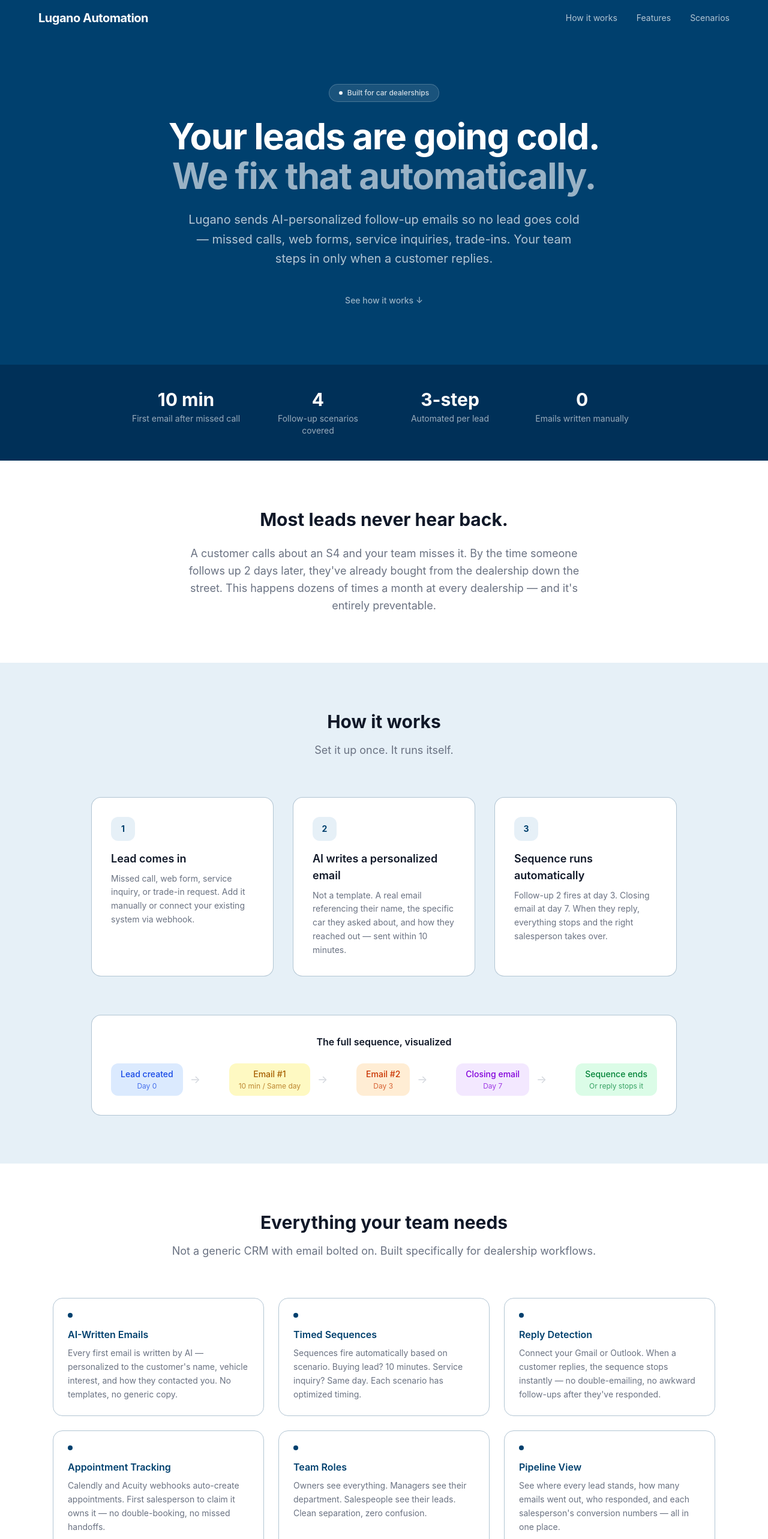
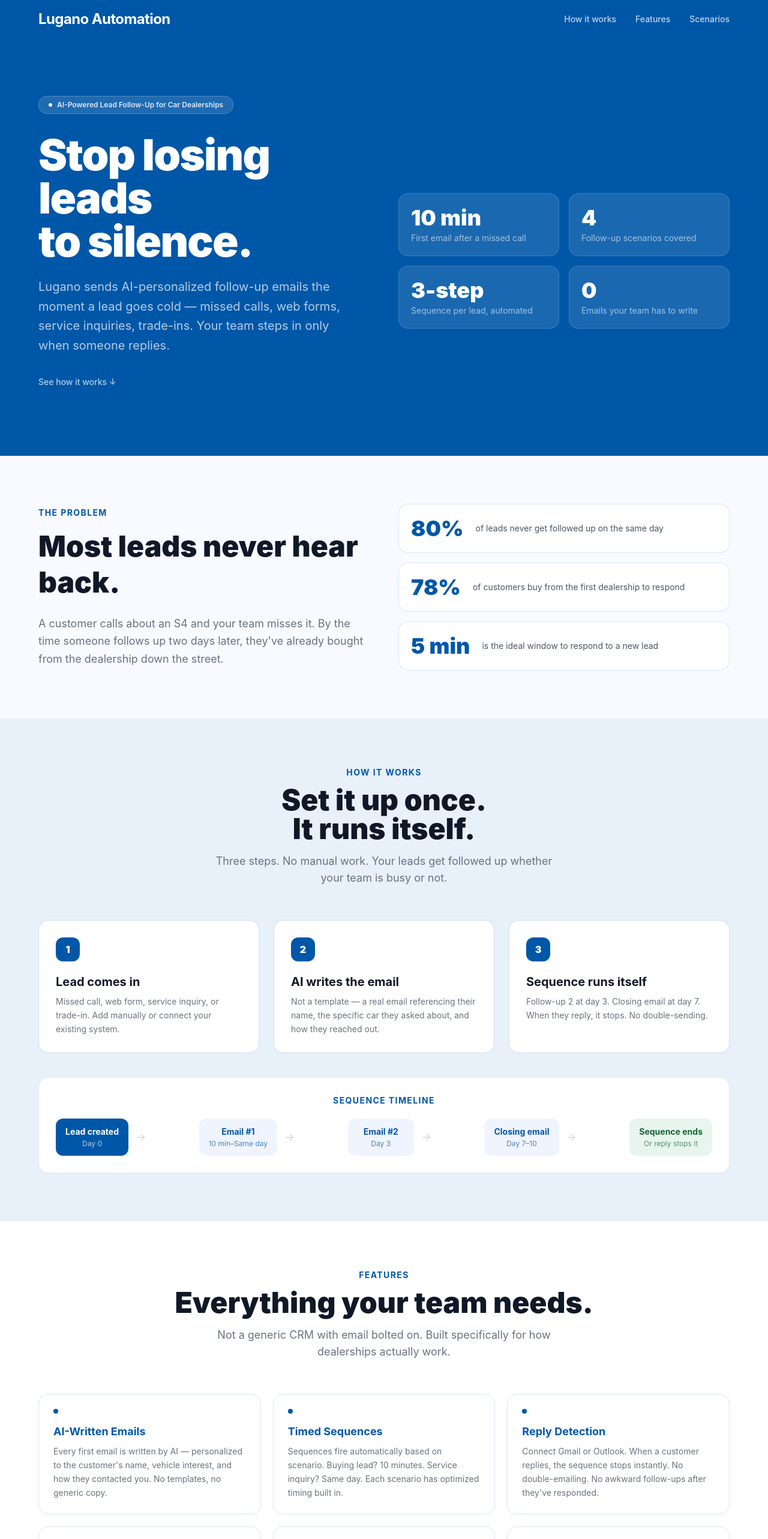
Before and after one commit to SolariAutomation/lugano-landing, a Next.js app: page / in a window 1280 px wide. Shown: the top 2566 px of the page at 60% size. Built offline with nearby package versions, Linux system fonts and the light colour scheme.

Commit message:
Full redesign: brighter blue, denser layout, fact blocks, bigger typography, Okta-style sections

```diff
--- a/app/page.tsx
+++ b/app/page.tsx
@@ -1,131 +1,55 @@
-import Link from "next/link";
 import AnimateIn from "./components/AnimateIn";
 
+const BRAND = "#0057a8";
+const BRAND_DARK = "#004490";
+const BRAND_LIGHT = "#e8f0fa";
 const APP_URL = "https://app.luganoautomation.com";
 
 export default function HomePage() {
   return (
     <div className="min-h-screen bg-white text-gray-900">
 
-      {/* Nav — blue */}
-      <nav className="sticky top-0 z-50 bg-[#00406e] px-6 py-4">
+      {/* Nav */}
+      <nav className="sticky top-0 z-50 px-6 py-4" style={{ backgroundColor: BRAND }}>
         <div className="max-w-6xl mx-auto flex items-center justify-between">
-          <span className="font-bold text-xl tracking-tight text-white">Lugano Automation</span>
+          <span className="font-bold text-2xl tracking-tight text-white">Lugano Automation</span>
           <div className="hidden md:flex items-center gap-8">
-            <a href="#how-it-works" className="text-sm text-white/70 hover:text-white transition">How it works</a>
-            <a href="#features" className="text-sm text-white/70 hover:text-white transition">Features</a>
-            <a href="#scenarios" className="text-sm text-white/70 hover:text-white transition">Scenarios</a>
+            <a href="#how-it-works" className="text-sm text-white/75 hover:text-white transition font-medium">How it works</a>
+            <a href="#features" className="text-sm text-white/75 hover:text-white transition font-medium">Features</a>
+            <a href="#scenarios" className="text-sm text-white/75 hover:text-white transition font-medium">Scenarios</a>
           </div>
         </div>
       </nav>
 
-      {/* Hero — blue background */}
-      <section className="bg-[#00406e] px-6 pt-20 pb-24 text-center">
-        <div className="max-w-5xl mx-auto">
-          <div className="inline-flex items-center gap-2 bg-white/10 border border-white/20 rounded-full px-4 py-1.5 text-xs text-white/80 mb-6 font-medium">
+      {/* Hero */}
+      <section className="px-6 pt-24 pb-28" style={{ backgroundColor: BRAND }}>
+        <div className="max-w-6xl mx-auto">
+          <div className="inline-flex items-center gap-2 rounded-full px-4 py-1.5 text-xs font-semibold mb-8 border border-white/20" style={{ backgroundColor: "rgba(255,255,255,0.12)", color: "rgba(255,255,255,0.85)" }}>
             <span className="w-1.5 h-1.5 rounded-full bg-white inline-block animate-pulse"></span>
-            Built for car dealerships
+            AI-Powered Lead Follow-Up for Car Dealerships
           </div>
-          <h1 className="text-5xl md:text-6xl font-bold leading-[1.1] tracking-tight mb-6 text-white">
-            Your leads are going cold.<br />
-            <span className="text-white/60">We fix that automatically.</span>
+          <div className="grid grid-cols-1 lg:grid-cols-2 gap-12 items-center">
+            <div>
+              <h1 className="text-6xl lg:text-7xl font-black leading-[1.0] tracking-tight mb-6 text-white">
+                Stop losing leads<br />to silence.
               </h1>
-          <p className="text-xl text-white/70 max-w-2xl mx-auto mb-10 leading-relaxed">
-            Lugano sends AI-personalized follow-up emails so no lead goes cold — missed calls, web forms, service inquiries, trade-ins. Your team steps in only when a customer replies.
+              <p className="text-xl text-white/70 leading-relaxed mb-8 max-w-lg">
+                Lugano sends AI-personalized follow-up emails the moment a lead goes cold — missed calls, web forms, service inquiries, trade-ins. Your team steps in only when someone replies.
               </p>
-          <a href="#how-it-works" className="text-white/60 hover:text-white text-sm font-medium transition">
+              <a href="#how-it-works" className="inline-flex items-center gap-2 text-white/70 hover:text-white font-medium text-sm transition">
                 See how it works ↓
               </a>
             </div>
-      </section>
-
-      {/* Stats strip */}
-      <section className="bg-[#003058] py-10">
-        <div className="max-w-4xl mx-auto px-6 grid grid-cols-2 md:grid-cols-4 gap-8 text-center">
+            <div className="grid grid-cols-2 gap-4">
               {[
-            { stat: "10 min", label: "First email after missed call" },
+                { stat: "10 min", label: "First email after a missed call" },
                 { stat: "4", label: "Follow-up scenarios covered" },
-            { stat: "3-step", label: "Automated per lead" },
-            { stat: "0", label: "Emails written manually" },
-          ].map((item) => (
-            <div key={item.stat}>
-              <p className="text-3xl font-bold text-white">{item.stat}</p>
-              <p className="text-sm text-white/60 mt-1">{item.label}</p>
-            </div>
-          ))}
-        </div>
-      </section>
-
-      {/* Problem section */}
-      <section className="max-w-4xl mx-auto px-6 py-20 text-center">
-        <AnimateIn>
-          <h2 className="text-3xl font-bold mb-6">Most leads never hear back.</h2>
-          <p className="text-gray-500 text-lg max-w-2xl mx-auto leading-relaxed">
-            A customer calls about an S4 and your team misses it. By the time someone follows up 2 days later, they&apos;ve already bought from the dealership down the street. This happens dozens of times a month at every dealership — and it&apos;s entirely preventable.
-          </p>
-        </AnimateIn>
-      </section>
-
-      {/* How it works */}
-      <section id="how-it-works" className="bg-[#e6f0f7] py-20">
-        <div className="max-w-5xl mx-auto px-6">
-          <AnimateIn>
-          <div className="text-center mb-16">
-            <h2 className="text-3xl font-bold mb-4">How it works</h2>
-            <p className="text-gray-500 text-lg">Set it up once. It runs itself.</p>
-          </div>
-          </AnimateIn>
-
-          <div className="grid grid-cols-1 md:grid-cols-3 gap-8">
-            {[
-              {
-                step: "01",
-                title: "Lead comes in",
-                desc: "Missed call, web form, service inquiry, or trade-in request. Add it manually or connect your existing system via webhook.",
-                icon: "📥",
-              },
-              {
-                step: "02",
-                title: "AI writes a personalized email",
-                desc: "Not a template. A real email referencing their name, the specific car they asked about, and how they reached out — sent within 10 minutes.",
-                icon: "✍️",
-              },
-              {
-                step: "03",
-                title: "Sequence runs automatically",
-                desc: "Follow-up 2 fires at day 3. Closing email at day 7. When they reply, everything stops and the right salesperson takes over.",
-                icon: "⚡",
-              },
-            ].map((item, i) => (
-              <AnimateIn key={item.step} delay={i * 150} direction="up">
-              <div className="bg-white border border-[#00406e]/30 rounded-2xl p-8 relative h-full">
-                  <div className="w-10 h-10 rounded-xl bg-[#e6f0f7] flex items-center justify-center mb-4">
-                  <span className="text-[#00406e] font-bold text-sm">{item.step.replace('0', '')}</span>
-                </div>
-                <h3 className="font-semibold text-lg text-gray-900 mb-2">{item.title}</h3>
-                <p className="text-gray-500 text-sm leading-relaxed">{item.desc}</p>
-              </div>
-              </AnimateIn>
-            ))}
-          </div>
-
-          {/* Flow diagram */}
-          <div className="mt-16 bg-white border border-[#00406e]/30 rounded-2xl p-8">
-            <h3 className="font-semibold text-gray-900 mb-6 text-center">The full sequence, visualized</h3>
-            <div className="flex items-center justify-between flex-wrap gap-4 text-center text-sm">
-              {[
-                { label: "Lead created", sub: "Day 0", color: "bg-blue-100 text-blue-700" },
-                { label: "Email #1", sub: "10 min / Same day", color: "bg-yellow-100 text-yellow-700" },
-                { label: "Email #2", sub: "Day 3", color: "bg-orange-100 text-orange-700" },
-                { label: "Closing email", sub: "Day 7", color: "bg-purple-100 text-purple-700" },
-                { label: "Sequence ends", sub: "Or reply stops it", color: "bg-green-100 text-green-700" },
-              ].map((item, i, arr) => (
-                <div key={item.label} className="flex items-center gap-3">
-                  <div className={`px-4 py-2 rounded-xl font-medium ${item.color}`}>
-                    <p>{item.label}</p>
-                    <p className="text-xs font-normal opacity-75 mt-0.5">{item.sub}</p>
-                  </div>
-                  {i < arr.length - 1 && <span className="text-gray-300 text-lg hidden md:block">→</span>}
+                { stat: "3-step", label: "Sequence per lead, automated" },
+                { stat: "0", label: "Emails your team has to write" },
+              ].map(item => (
+                <div key={item.stat} className="rounded-2xl p-5 border border-white/15" style={{ backgroundColor: "rgba(255,255,255,0.1)" }}>
+                  <p className="text-4xl font-black text-white mb-1">{item.stat}</p>
+                  <p className="text-sm text-white/60 leading-snug">{item.label}</p>
                 </div>
               ))}
             </div>
@@ -133,50 +57,113 @@
         </div>
       </section>
 
+      {/* Problem */}
+      <section className="px-6 py-20" style={{ backgroundColor: "#f8faff" }}>
+        <div className="max-w-6xl mx-auto">
+          <AnimateIn>
+            <div className="grid grid-cols-1 lg:grid-cols-2 gap-12 items-center">
+              <div>
+                <p className="text-sm font-bold uppercase tracking-widest mb-4" style={{ color: BRAND }}>The Problem</p>
+                <h2 className="text-5xl font-black leading-tight mb-6">Most leads never hear back.</h2>
+                <p className="text-gray-500 text-lg leading-relaxed">
+                  A customer calls about an S4 and your team misses it. By the time someone follows up two days later, they've already bought from the dealership down the street.
+                </p>
+              </div>
+              <div className="grid grid-cols-1 gap-4">
+                {[
+                  { pct: "80%", label: "of leads never get followed up on the same day" },
+                  { pct: "78%", label: "of customers buy from the first dealership to respond" },
+                  { pct: "5 min", label: "is the ideal window to respond to a new lead" },
+                ].map(item => (
+                  <div key={item.pct} className="flex items-center gap-5 rounded-2xl p-5 border border-[#0057a8]/15 bg-white">
+                    <span className="text-4xl font-black shrink-0" style={{ color: BRAND }}>{item.pct}</span>
+                    <span className="text-gray-600 text-sm leading-snug">{item.label}</span>
+                  </div>
+                ))}
+              </div>
+            </div>
+          </AnimateIn>
+        </div>
+      </section>
+
+      {/* How it works */}
+      <section id="how-it-works" className="px-6 py-20" style={{ backgroundColor: BRAND_LIGHT }}>
+        <div className="max-w-6xl mx-auto">
+          <AnimateIn>
+            <div className="text-center mb-14">
+              <p className="text-sm font-bold uppercase tracking-widest mb-3" style={{ color: BRAND }}>How It Works</p>
+              <h2 className="text-5xl font-black mb-4">Set it up once.<br />It runs itself.</h2>
+              <p className="text-gray-500 text-lg max-w-xl mx-auto">Three steps. No manual work. Your leads get followed up whether your team is busy or not.</p>
+            </div>
+          </AnimateIn>
+
+          <div className="grid grid-cols-1 md:grid-cols-3 gap-6 mb-10">
+            {[
+              { n: "1", title: "Lead comes in", desc: "Missed call, web form, service inquiry, or trade-in. Add manually or connect your existing system." },
+              { n: "2", title: "AI writes the email", desc: "Not a template — a real email referencing their name, the specific car they asked about, and how they reached out." },
+              { n: "3", title: "Sequence runs itself", desc: "Follow-up 2 at day 3. Closing email at day 7. When they reply, it stops. No double-sending." },
+            ].map((item, i) => (
+              <AnimateIn key={item.n} delay={i * 120} direction="up">
+                <div className="bg-white rounded-2xl p-7 border h-full" style={{ borderColor: `${BRAND}30` }}>
+                  <div className="w-10 h-10 rounded-xl flex items-center justify-center font-black text-white mb-5" style={{ backgroundColor: BRAND }}>
+                    {item.n}
+                  </div>
+                  <h3 className="text-xl font-bold mb-2">{item.title}</h3>
+                  <p className="text-gray-500 text-sm leading-relaxed">{item.desc}</p>
+                </div>
+              </AnimateIn>
+            ))}
+          </div>
+
+          {/* Sequence flow */}
+          <AnimateIn>
+            <div className="bg-white rounded-2xl p-7 border" style={{ borderColor: `${BRAND}20` }}>
+              <p className="text-sm font-bold uppercase tracking-widest mb-5 text-center" style={{ color: BRAND }}>Sequence Timeline</p>
+              <div className="flex items-stretch justify-between flex-wrap gap-3">
+                {[
+                  { label: "Lead created", sub: "Day 0", bg: BRAND, text: "white" },
+                  { label: "Email #1", sub: "10 min–Same day", bg: "#f0f4ff", text: BRAND },
+                  { label: "Email #2", sub: "Day 3", bg: "#f0f4ff", text: BRAND },
+                  { label: "Closing email", sub: "Day 7–10", bg: "#f0f4ff", text: BRAND },
+                  { label: "Sequence ends", sub: "Or reply stops it", bg: "#e8f5ee", text: "#166534" },
+                ].map((s, i, arr) => (
+                  <div key={s.label} className="flex items-center gap-3">
+                    <div className="px-4 py-3 rounded-xl text-center min-w-[110px]" style={{ backgroundColor: s.bg, color: s.text }}>
+                      <p className="font-bold text-sm">{s.label}</p>
+                      <p className="text-xs opacity-70 mt-0.5">{s.sub}</p>
+                    </div>
+                    {i < arr.length - 1 && <span className="text-gray-300 text-lg hidden md:block">→</span>}
+                  </div>
+                ))}
+              </div>
+            </div>
+          </AnimateIn>
+        </div>
+      </section>
+
       {/* Features */}
-      <section id="features" className="bg-white py-20">
-        <div className="max-w-6xl mx-auto px-6">
-        <div className="text-center mb-16">
-          <h2 className="text-3xl font-bold mb-4">Everything your team needs</h2>
-          <p className="text-gray-500 text-lg">Not a generic CRM with email bolted on. Built specifically for dealership workflows.</p>
+      <section id="features" className="px-6 py-20 bg-white">
+        <div className="max-w-6xl mx-auto">
+          <AnimateIn>
+            <div className="text-center mb-14">
+              <p className="text-sm font-bold uppercase tracking-widest mb-3" style={{ color: BRAND }}>Features</p>
+              <h2 className="text-5xl font-black mb-4">Everything your team needs.</h2>
+              <p className="text-gray-500 text-lg max-w-xl mx-auto">Not a generic CRM with email bolted on. Built specifically for how dealerships actually work.</p>
             </div>
-        <div className="grid grid-cols-1 md:grid-cols-2 lg:grid-cols-3 gap-6">
+          </AnimateIn>
+          <div className="grid grid-cols-1 md:grid-cols-2 lg:grid-cols-3 gap-5">
             {[
-            {
-              icon: "✉️",
-              title: "AI-Written Emails",
-              desc: "Every first email is written by AI — personalized to the customer's name, vehicle interest, and how they contacted you. No templates, no generic copy.",
-            },
-            {
-              icon: "⏱️",
-              title: "Timed Sequences",
-              desc: "Sequences fire automatically based on scenario. Buying lead? 10 minutes. Service inquiry? Same day. Each scenario has optimized timing.",
-            },
-            {
-              icon: "📬",
-              title: "Reply Detection",
-              desc: "Connect your Gmail or Outlook. When a customer replies, the sequence stops instantly — no double-emailing, no awkward follow-ups after they've responded.",
-            },
-            {
-              icon: "📅",
-              title: "Appointment Tracking",
-              desc: "Calendly and Acuity webhooks auto-create appointments. First salesperson to claim it owns it — no double-booking, no missed handoffs.",
-            },
-            {
-              icon: "👥",
-              title: "Team Roles",
-              desc: "Owners see everything. Managers see their department. Salespeople see their leads. Clean separation, zero confusion.",
-            },
-            {
-              icon: "📊",
-              title: "Pipeline View",
-              desc: "See where every lead stands, how many emails went out, who responded, and each salesperson's conversion numbers — all in one place.",
-            },
+              { title: "AI-Written Emails", desc: "Every first email is written by AI — personalized to the customer's name, vehicle interest, and how they contacted you. No templates, no generic copy." },
+              { title: "Timed Sequences", desc: "Sequences fire automatically based on scenario. Buying lead? 10 minutes. Service inquiry? Same day. Each scenario has optimized timing built in." },
+              { title: "Reply Detection", desc: "Connect Gmail or Outlook. When a customer replies, the sequence stops instantly. No double-emailing. No awkward follow-ups after they've responded." },
+              { title: "Appointment Tracking", desc: "Calendly and Acuity webhooks auto-create appointments. First salesperson to claim it owns it — no double-booking, no missed handoffs." },
+              { title: "Team Roles", desc: "Owners see everything. Managers see their department. Salespeople see only their leads. Clean separation, zero confusion." },
+              { title: "Pipeline Analytics", desc: "See where every lead stands, how many emails went out, response rates, and each salesperson's performance — all in one place." },
             ].map((f, i) => (
-            <AnimateIn key={f.title} delay={i * 80} direction="up">
-            <div className="border border-[#00406e]/30 rounded-2xl p-6 hover:shadow-sm transition h-full hover:border-[#00406e]/60">
-              <div className="w-2 h-2 rounded-full bg-[#00406e] mb-4"></div>
-              <h3 className="font-semibold text-[#00406e] mb-2">{f.title}</h3>
+              <AnimateIn key={f.title} delay={i * 70} direction="up">
+                <div className="rounded-2xl p-6 h-full border hover:shadow-md transition-all" style={{ borderColor: `${BRAND}25` }}>
+                  <div className="w-2 h-2 rounded-full mb-4" style={{ backgroundColor: BRAND }}></div>
+                  <h3 className="text-lg font-bold mb-2" style={{ color: BRAND }}>{f.title}</h3>
                   <p className="text-gray-500 text-sm leading-relaxed">{f.desc}</p>
                 </div>
               </AnimateIn>
@@ -186,47 +173,30 @@
       </section>
 
       {/* Scenarios */}
-      <section id="scenarios" className="bg-[#e6f0f7] py-20">
-        <div className="max-w-4xl mx-auto px-6">
-          <div className="text-center mb-12">
-            <h2 className="text-3xl font-bold mb-4">Four scenarios, fully covered</h2>
-            <p className="text-gray-500">Every type of cold lead gets the right sequence automatically.</p>
+      <section id="scenarios" className="px-6 py-20" style={{ backgroundColor: BRAND_LIGHT }}>
+        <div className="max-w-6xl mx-auto">
+          <AnimateIn>
+            <div className="text-center mb-14">
+              <p className="text-sm font-bold uppercase tracking-widest mb-3" style={{ color: BRAND }}>Scenarios</p>
+              <h2 className="text-5xl font-black mb-4">Four scenarios,<br />fully covered.</h2>
+              <p className="text-gray-500 text-lg max-w-xl mx-auto">Every type of cold lead gets the right sequence automatically. Nothing falls through the cracks.</p>
             </div>
-          <div className="grid grid-cols-1 md:grid-cols-2 gap-4">
+          </AnimateIn>
+          <div className="grid grid-cols-1 md:grid-cols-2 gap-5">
             {[
-              {
-                name: "Missed Call / Web Form",
-                dept: "Sales",
-                timing: "Email #1: 10 min · Email #2: Day 3 · Closing: Day 7",
-                desc: "Lead called about a vehicle or submitted a form. Follows up fast before they move on.",
-              },
-              {
-                name: "Service Inquiry",
-                dept: "Service",
-                timing: "Email #1: Same day · Email #2: Day 3 · Closing: Day 7",
-                desc: "Customer reached out about service but wasn't scheduled. Gets them booked.",
-              },
-              {
-                name: "Trade-In Inquiry",
-                dept: "Finance",
-                timing: "Email #1: Same day · Email #2: Day 4 · Closing: Day 10",
-                desc: "Lead asked about trading in their car. Keeps them engaged with a valuation link.",
-              },
-              {
-                name: "Test Drive No-Show",
-                dept: "Sales",
-                timing: "Email #1: Same day · Email #2: Day 3 · Closing: Day 7",
-                desc: "Had a test drive scheduled but didn't show. Offers to reschedule before the lead goes cold.",
-              },
+              { name: "Missed Call / Web Form", dept: "Sales", timing: "Email #1: 10 min · Email #2: Day 3 · Closing: Day 7", desc: "Lead called about a vehicle or submitted a form. Follows up fast before they move on to another dealer." },
+              { name: "Service Inquiry", dept: "Service", timing: "Email #1: Same day · Email #2: Day 3 · Closing: Day 7", desc: "Customer reached out about service but wasn't scheduled. Gets them booked with a direct link." },
+              { name: "Trade-In Inquiry", dept: "Finance", timing: "Email #1: Same day · Email #2: Day 4 · Closing: Day 10", desc: "Lead asked about trading in their car. Keeps them engaged with a valuation link and no pressure." },
+              { name: "Test Drive No-Show", dept: "Sales", timing: "Email #1: Same day · Email #2: Day 3 · Closing: Day 7", desc: "Had a test drive scheduled but didn't show. Offers to reschedule before the lead goes completely cold." },
             ].map((s, i) => (
-              <AnimateIn key={s.name} delay={i * 100} direction="up">
-                <div className="bg-white border border-[#00406e]/30 rounded-2xl p-6 h-full">
-                  <div className="flex items-start justify-between mb-3">
-                    <h3 className="font-semibold text-[#00406e]">{s.name}</h3>
-                    <span className="text-xs bg-gray-100 text-gray-600 px-2 py-1 rounded-full">{s.dept}</span>
+              <AnimateIn key={s.name} delay={i * 90} direction="up">
+                <div className="bg-white rounded-2xl p-7 h-full border" style={{ borderColor: `${BRAND}20` }}>
+                  <div className="flex items-start justify-between mb-4">
+                    <h3 className="text-xl font-bold" style={{ color: BRAND }}>{s.name}</h3>
+                    <span className="text-xs font-semibold px-3 py-1 rounded-full" style={{ backgroundColor: `${BRAND}15`, color: BRAND }}>{s.dept}</span>
                   </div>
-                  <p className="text-gray-500 text-sm mb-3 leading-relaxed">{s.desc}</p>
-                  <p className="text-xs text-gray-400 font-mono">{s.timing}</p>
+                  <p className="text-gray-600 text-sm mb-4 leading-relaxed">{s.desc}</p>
+                  <p className="text-xs font-mono text-gray-400">{s.timing}</p>
                 </div>
               </AnimateIn>
             ))}
@@ -234,12 +204,10 @@
         </div>
       </section>
 
-
-
       {/* Footer */}
       <footer className="border-t border-gray-100 py-10 px-6">
         <div className="max-w-6xl mx-auto flex flex-col md:flex-row items-center justify-between gap-4 text-sm text-gray-400">
-          <span className="font-medium text-gray-600">Lugano Automation</span>
+          <span className="font-bold text-lg" style={{ color: BRAND }}>Lugano Automation</span>
           <div className="flex gap-6">
             <a href="/terms" className="hover:text-gray-600 transition">Terms</a>
             <a href="/privacy" className="hover:text-gray-600 transition">Privacy</a>
```
Lines whose indentation alone changed are shown as unchanged.
